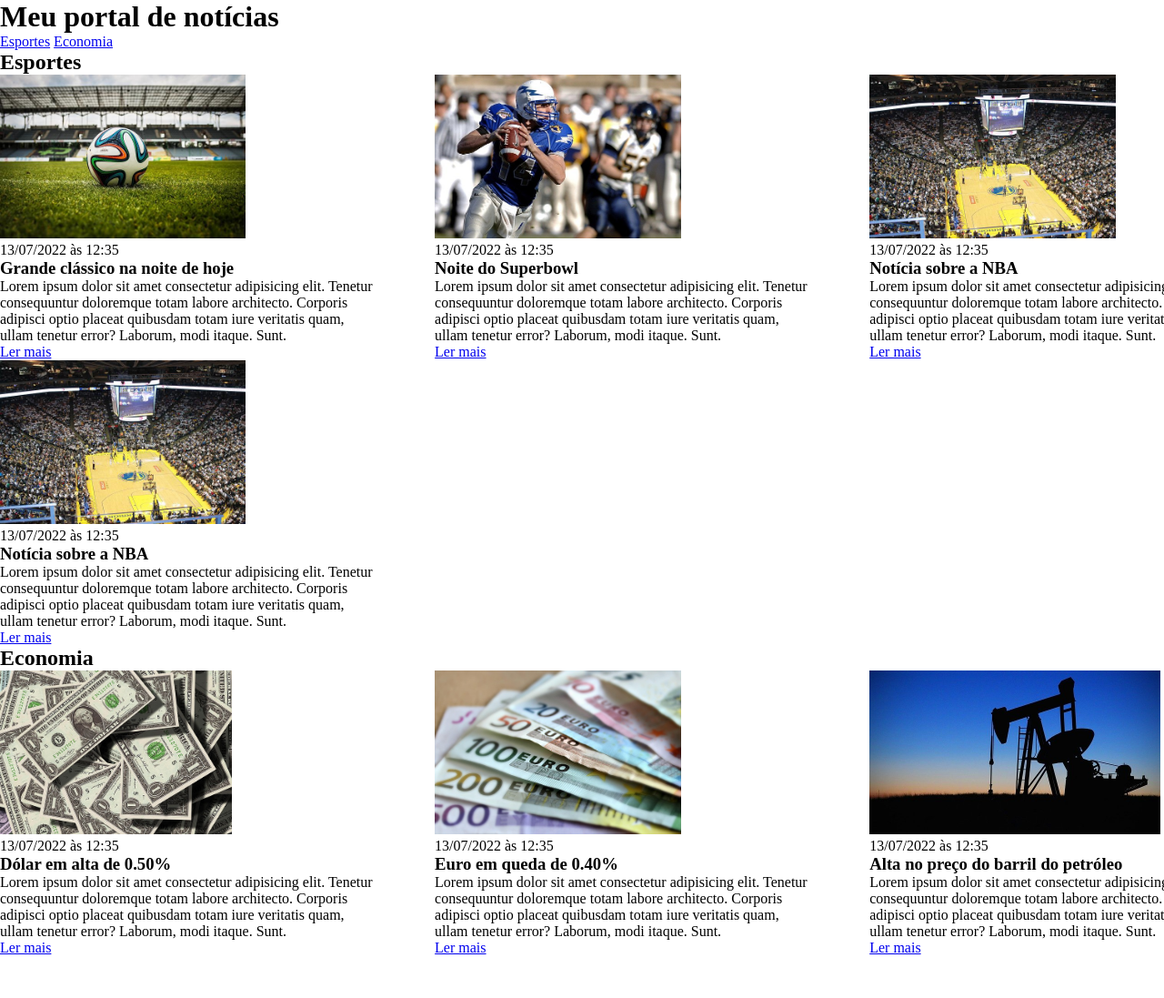
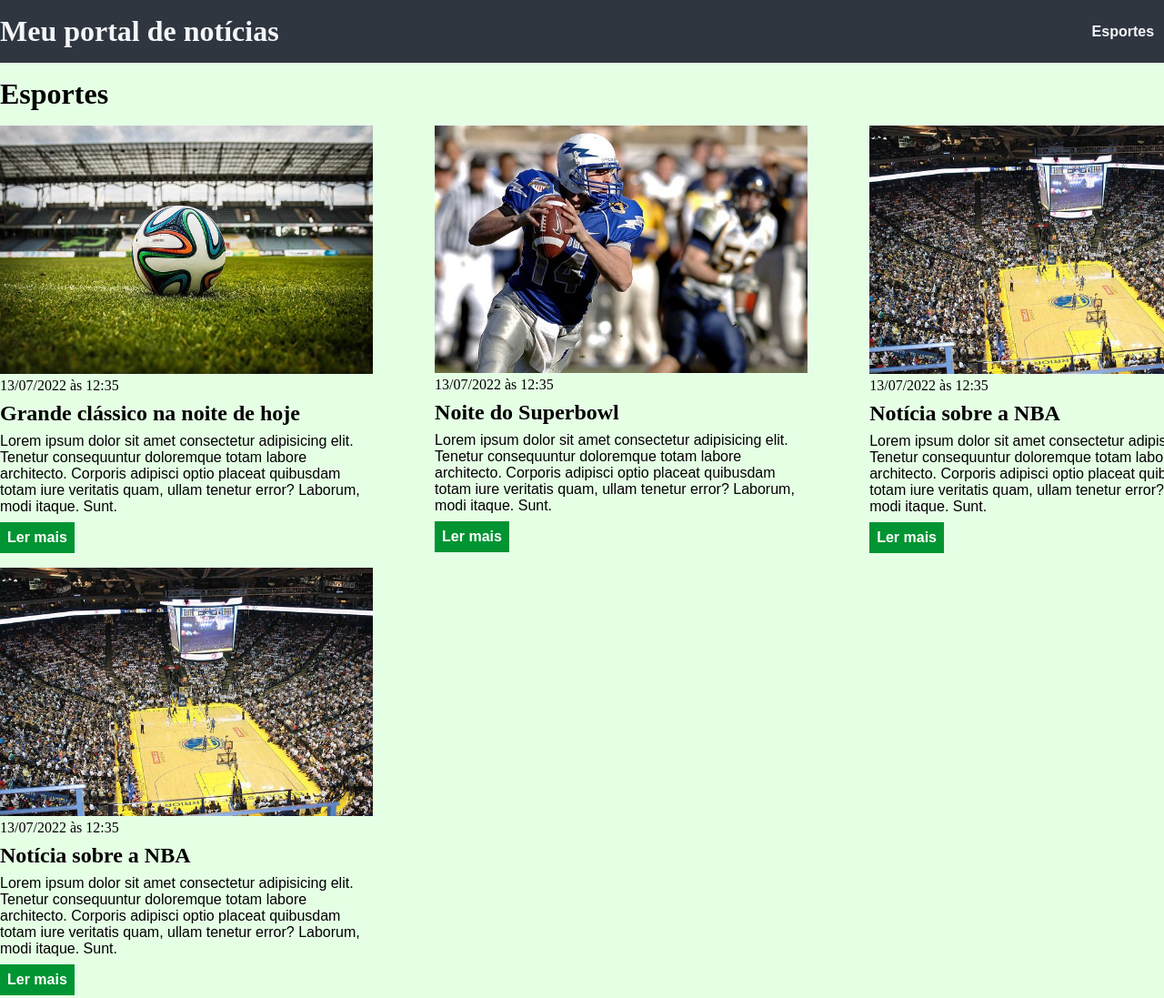
Before and after one commit to AlcidesThiago2016/Aula_CSS_Ebac, a plain HTML site: page index.html in a window 1280 px wide. Shown: the top 1097 px of the page at 91% size. Before the commit the page ends 1051 px from the top, so only its background shows below. Drawn offline with Linux system fonts and the light colour scheme.

Commit message:
Create main.css

```diff
--- a/index.html
+++ b/index.html
@@ -23,8 +23,8 @@
             </nav>
         </div>
     </header>
+    <section id="sports">
         <div class="container">
-        <section>
                 <h2>Esportes</h2>
                 <div class="articles">
                     <article>
@@ -72,10 +72,10 @@
                         <a href="#" title="Leia a notícia completa">Ler mais</a>
                     </article>
                 </div>
+        </div>
     </section>
-    </div>
-    <div class="container">
-        <section>
+    <section id="economy">
+        <section class="container">
                 <h2>Economia</h2>
                 <div class="articles">
                     <article>
@@ -113,6 +113,5 @@
                     </article>
                 </div>
         </section>
-    </div>
 </body>
 </html>
--- a/main.css
+++ b/main.css
@@ -4,8 +4,28 @@
     padding: 0;
 }
 
+body > header {
+    background-color: #2f3640;
+    padding: 16px 0;
+    color: #f5f6fa;
+}
+
+header .container {
+    display: flex;
+    align-items: center;
+    justify-content: space-between;
+}
+
 header li {
     display: inline;
+    font-family: Arial, Helvetica, sans-serif;
+    font-weight: bold;
+    margin-left: 16px;
+}
+
+header li a {
+    color: #f5f6fa;
+    text-decoration: none;
 }
 
 .container {
@@ -20,9 +40,65 @@ header li {
 }
 
 .articles article img{
-    height: 180px;
+    /*height: 180px; */
+    width: 100%;
 }
 
 .articles article{
     width: 30%;
 }
+
+section {
+    padding: 16px 0;
+}
+
+section h2, .articles article{
+    margin-bottom: 16px;
+}
+
+.articles article h3{
+    margin-top: 8px;
+    margin-bottom: 8px;
+}
+
+.articles article a{
+    background-color: blue;
+    color: #fff;
+    padding: 8px;
+    display: inline-block;
+    text-decoration: none;
+    font-weight: bold;
+    margin-top: 8px;
+}
+
+.articles article a:hover{
+    text-decoration: underline;
+}
+
+.articles article p, a{
+    font-family: Arial, Helvetica, sans-serif;
+}
+
+.articles article h3{
+    font-size: 24px;
+}
+
+section h2 {
+    font-size: 32px;
+}
+
+#sports {
+    background-color: rgba(0, 255, 0, 0.1);
+}
+
+#sports .articles article a {
+    background-color: #009432;
+}
+
+#economy {
+    background-color: #f8f59f;
+}
+
+#economy .articles article a {
+    background-color: #ff9f1a;
+}
```
Lines whose indentation alone changed are shown as unchanged.
